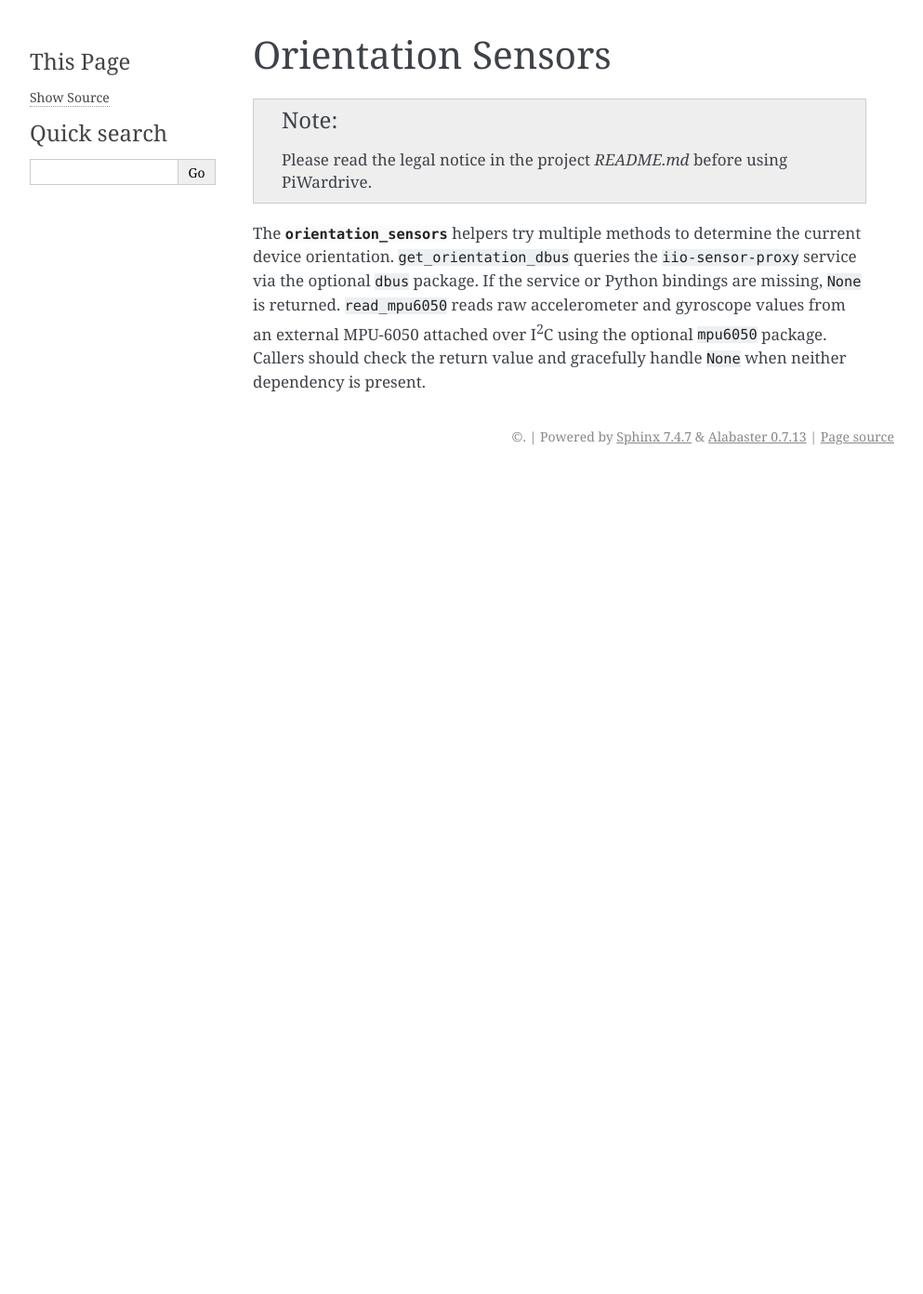
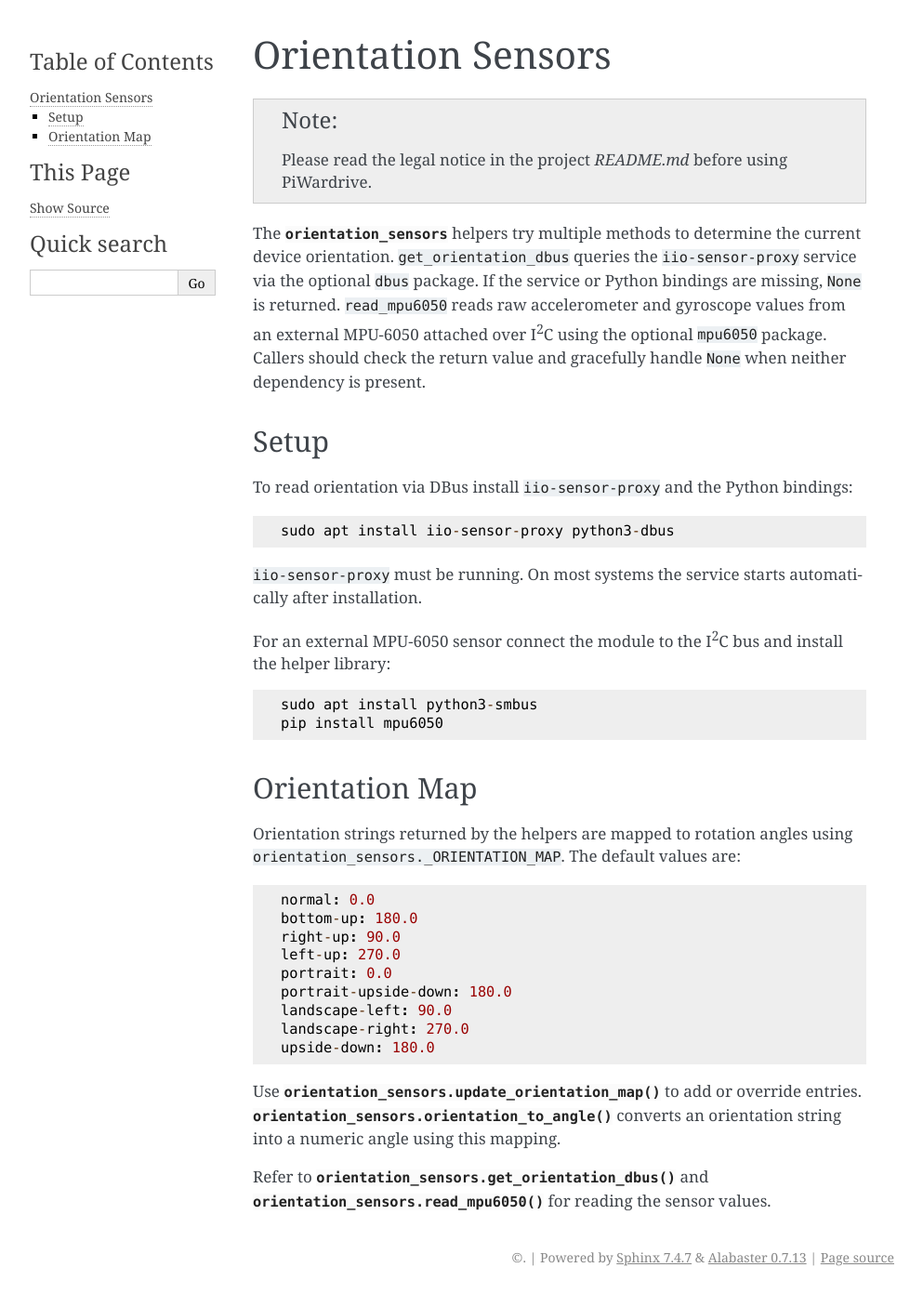
Before and after one commit to Trashytalk/piwardrive, a Sphinx documentation site: the page built from docs/orientation.rst, in a window 1280 px wide. Shown: the whole page at 93% size, without its empty margins (148-1141 px from the left). Built offline with Sphinx 7.4.7, drawn with Linux system fonts in a browser that asks for light colours; before the commit the page ends 900 px from its top, so only the background shows below that.

Commit message:
docs: expand orientation sensor instructions

```diff
--- a/docs/orientation.rst
+++ b/docs/orientation.rst
@@ -10,3 +10,41 @@ Python bindings are missing, ``None`` is returned. ``read_mpu6050`` reads raw
 accelerometer and gyroscope values from an external MPU-6050 attached over
 I\ :sup:`2`\ C using the optional ``mpu6050`` package. Callers should check the
 return value and gracefully handle ``None`` when neither dependency is present.
+
+Setup
+~~~~~
+To read orientation via DBus install ``iio-sensor-proxy`` and the Python
+bindings::
+
+   sudo apt install iio-sensor-proxy python3-dbus
+
+``iio-sensor-proxy`` must be running. On most systems the service starts
+automatically after installation.
+
+For an external MPU-6050 sensor connect the module to the I\ :sup:`2`\ C bus
+and install the helper library::
+
+   sudo apt install python3-smbus
+   pip install mpu6050
+
+Orientation Map
+~~~~~~~~~~~~~~~
+Orientation strings returned by the helpers are mapped to rotation angles using
+``orientation_sensors._ORIENTATION_MAP``. The default values are::
+
+   normal: 0.0
+   bottom-up: 180.0
+   right-up: 90.0
+   left-up: 270.0
+   portrait: 0.0
+   portrait-upside-down: 180.0
+   landscape-left: 90.0
+   landscape-right: 270.0
+   upside-down: 180.0
+
+Use :func:`orientation_sensors.update_orientation_map` to add or override
+entries. :func:`orientation_sensors.orientation_to_angle` converts an orientation
+string into a numeric angle using this mapping.
+
+Refer to :func:`orientation_sensors.get_orientation_dbus` and
+:func:`orientation_sensors.read_mpu6050` for reading the sensor values.
```
